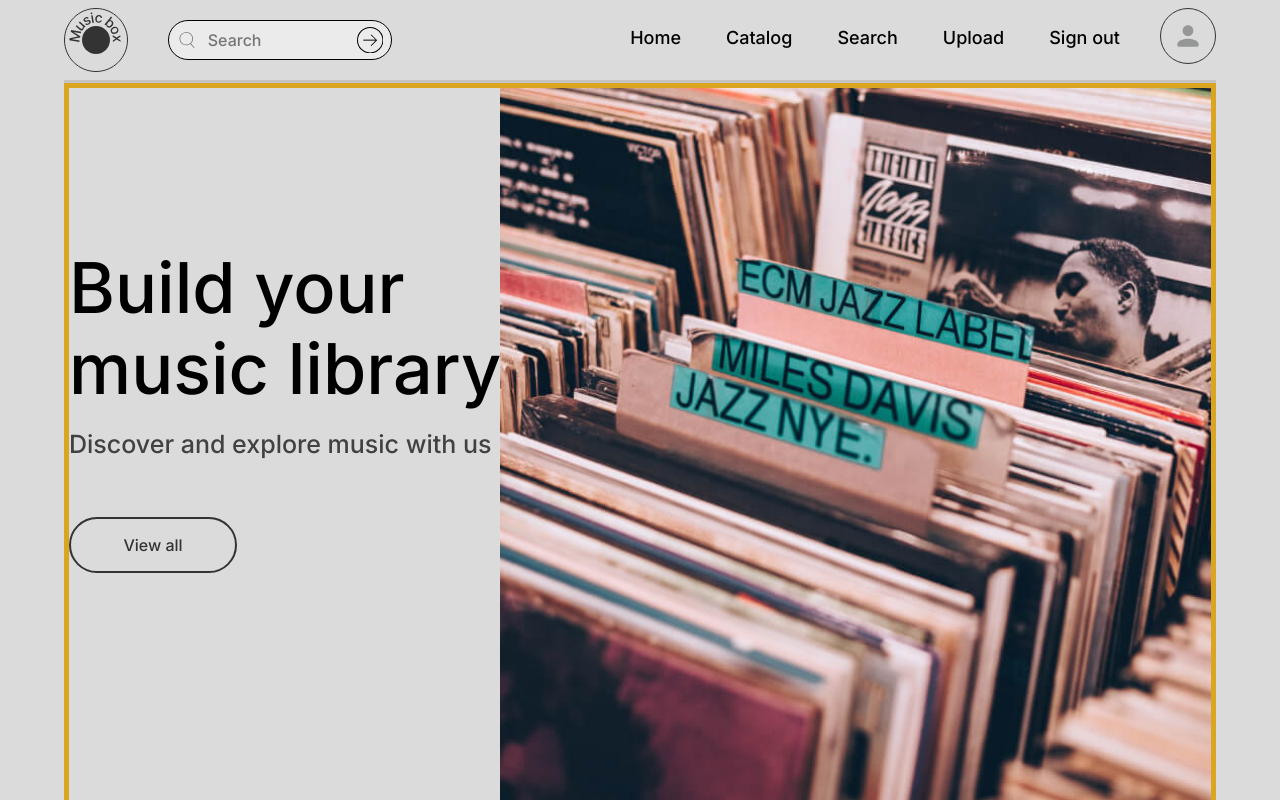
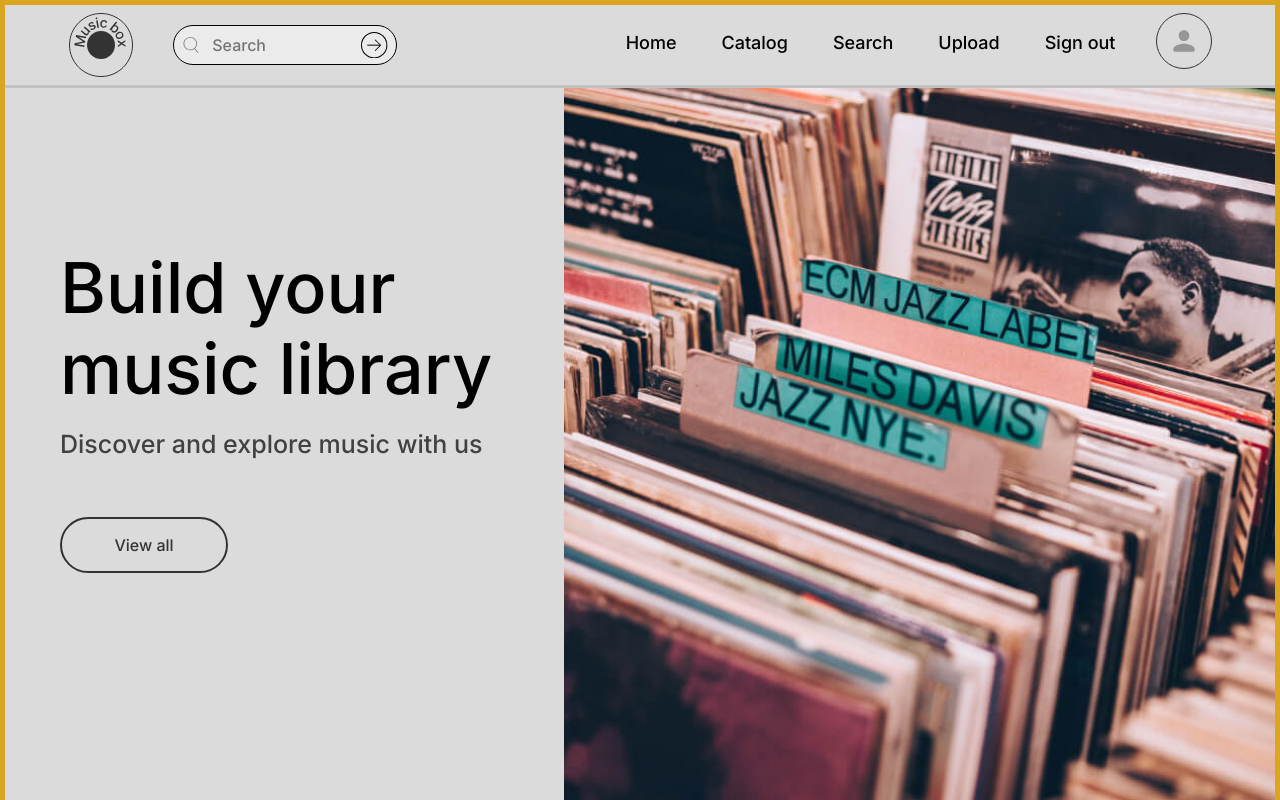
Before and after one commit to eprikhodko/music-box, a React (Create React App) app: page / in a window 1280 px wide. Shown: the top 800 px of the page. Built offline with nearby package versions, Linux system fonts and the light colour scheme; no server answers.

Commit message:
Make footer and header full-width at home page

```diff
--- a/src/components/Header/index.js
+++ b/src/components/Header/index.js
@@ -7,14 +7,17 @@ import SearchBox from "../shared/SearchBox"
 import Nav from "./Nav"
 
 const StyledHeader = styled.header`
+  width: 100%;
+  /* margin: 0 auto; */
   padding: 0.5em 0 0.5em;
-  max-width: 90em;
+
+  display: flex;
+  justify-content: center;
+  border-bottom: 3px solid #c2c2c2;
+`
+
+const HeaderContent = styled.div`
   width: 90%;
-  /* display: flex; */
-  /* justify-content: center; */
-  /* align-items: center; */
-  margin: 0 auto;
-  border-bottom: 3px solid #c2c2c2;
 `
 
 const ContainerFlex = styled.div`
@@ -25,6 +28,7 @@ const ContainerFlex = styled.div`
 function Header({ noSearchBox }) {
   return (
     <StyledHeader>
+      <HeaderContent>
         <Content justifyContent="space-between">
           <ContainerFlex>
             <Logo />
@@ -33,6 +37,7 @@ function Header({ noSearchBox }) {
 
           <Nav />
         </Content>
+      </HeaderContent>
     </StyledHeader>
   )
 }
--- a/src/components/Hero.js
+++ b/src/components/Hero.js
@@ -11,6 +11,9 @@ import { HeroButton } from "./shared/Button"
 import UserContext from "../context/user"
 
 const HeroContent = styled.div`
+  max-width: 90em;
+  margin: 0 auto;
+
   background-image: url(${heroImage});
   background-repeat: no-repeat;
   background-position: top right;
--- a/src/components/shared/Containers.js
+++ b/src/components/shared/Containers.js
@@ -1,9 +1,9 @@
 import styled from "styled-components"
 
 export const ContainerMain = styled.div`
-  width: 90%;
+  /* width: 90%;
   max-width: 90em;
-  margin: 0 auto;
+  margin: 0 auto; */
   border: 5px solid goldenrod;
 
   /* ########## make Footer stick to the bottom of the page ########## */
@@ -31,3 +31,9 @@ export const CenterContent = styled.div`
   align-items: center;
   margin: 0 auto;
 `
+
+export const PageBody = styled.main`
+  /* flex-grow defines how much a flexbox item should grow if there's space available */
+  /* make PageBody fill up all remaining space if no other flexbox item has a flex-grow value*/
+  flex-grow: 1;
+`
--- a/src/components/shared/grids/GenresGrid.js
+++ b/src/components/shared/grids/GenresGrid.js
@@ -2,7 +2,7 @@ import { useState, useEffect } from "react"
 
 import styled from "styled-components"
 
-import { Content, ContainerMain } from "../Containers"
+import { Content } from "../Containers"
 import {
   AlbumContainer,
   LinkToAlbum,
@@ -61,12 +61,10 @@ function GenresGrid() {
   }, [isLoading])
 
   return (
-    <ContainerMain>
-      <Content flexDirection="column" alignItems="center" $marginTop="7em">
-        <Title>Genres</Title>
-        <StyledAlbumsGrid>{genresComponents}</StyledAlbumsGrid>
-      </Content>
-    </ContainerMain>
+    <Content flexDirection="column" alignItems="center" $marginTop="7em">
+      <Title>Genres</Title>
+      <StyledAlbumsGrid>{genresComponents}</StyledAlbumsGrid>
+    </Content>
   )
 }
 
--- a/src/pages/catalog.js
+++ b/src/pages/catalog.js
@@ -4,7 +4,11 @@ import Footer from "../components/Footer"
 import Header from "../components/Header/index"
 import { Button } from "../components/shared/Button"
 
-import { ContainerMain, Content } from "../components/shared/Containers"
+import {
+  ContainerMain,
+  Content,
+  PageBody,
+} from "../components/shared/Containers"
 
 function Catalog() {
   const [albumsSlice, setAlbumsSlice] = useState({
@@ -17,20 +21,18 @@ function Catalog() {
   }
 
   return (
-    <>
+    <ContainerMain>
       <Header />
-      <main>
-        <ContainerMain>
+      <PageBody>
         <Content flexDirection="column" alignItems="center">
           <AlbumsGrid albumsSlice={albumsSlice} />
           <Button marginTop="2em" onClick={handleShowMore}>
             Show more
           </Button>
         </Content>
+      </PageBody>
+      <Footer />
     </ContainerMain>
-      </main>
-      <Footer />
-    </>
   )
 }
 
--- a/src/pages/collection.js
+++ b/src/pages/collection.js
@@ -1,13 +1,6 @@
-import styled from "styled-components"
 import Footer from "../components/Footer"
 import Header from "../components/Header"
-import { ContainerMain } from "../components/shared/Containers"
-
-const PageBody = styled.main`
-  /* flex-grow defines how much a flexbox item should grow if there's space available */
-  /* make PageBody fill up all remaining space if no other flexbox item has a flex-grow value*/
-  flex-grow: 1;
-`
+import { ContainerMain, PageBody } from "../components/shared/Containers"
 
 function Collection() {
   return (
--- a/src/pages/home.js
+++ b/src/pages/home.js
@@ -2,26 +2,22 @@ import Header from "../components/Header/index"
 import Hero from "../components/Hero"
 import RecentlyAddedAlbums from "../components/RecentlyAddedAlbums"
 import Footer from "../components/Footer"
-import { ContainerMain } from "../components/shared/Containers"
+import { ContainerMain, PageBody } from "../components/shared/Containers"
 
 function Home() {
   return (
-    <>
+    <ContainerMain>
       <Header />
-      <main>
+      <PageBody>
         <section>
-          <ContainerMain>
-            <Hero />
-          </ContainerMain>
+          <Hero />
         </section>
         <section>
-          <ContainerMain>
-            <RecentlyAddedAlbums />
-          </ContainerMain>
+          <RecentlyAddedAlbums />
         </section>
-      </main>
+      </PageBody>
       <Footer />
-    </>
+    </ContainerMain>
   )
 }
 
--- a/src/pages/search.js
+++ b/src/pages/search.js
@@ -1,23 +1,25 @@
 import Header from "../components/Header/index"
 import Footer from "../components/Footer"
 import SearchBox from "../components/shared/SearchBox"
-import { ContainerMain, Content } from "../components/shared/Containers"
+import {
+  ContainerMain,
+  Content,
+  PageBody,
+} from "../components/shared/Containers"
 import GenresGrid from "../components/shared/grids/GenresGrid"
 
 function Search() {
   return (
-    <>
+    <ContainerMain>
       <Header noSearchBox />
-      <main>
-        <ContainerMain>
-          <Content flexDirection="column" alignItems="center" $marginTop="10em">
-            <SearchBox placeholder="Search album, year, artist" big />
-            <GenresGrid />
-          </Content>
-        </ContainerMain>
-      </main>
+      <PageBody>
+        <Content flexDirection="column" alignItems="center" $marginTop="10em">
+          <SearchBox placeholder="Search album, year, artist" big />
+          <GenresGrid />
+        </Content>
+      </PageBody>
       <Footer />
-    </>
+    </ContainerMain>
   )
 }
 
```
Lines whose indentation alone changed are shown as unchanged.
